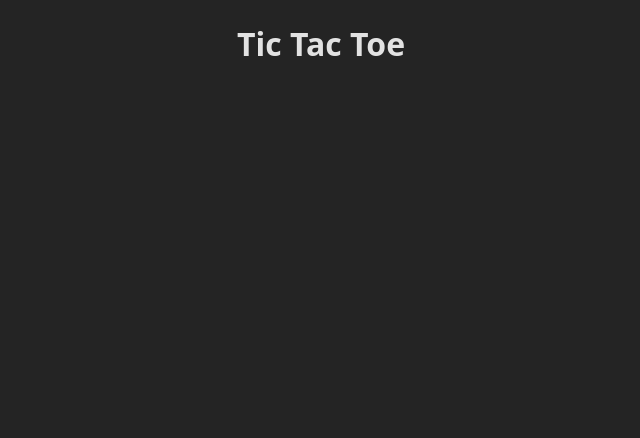
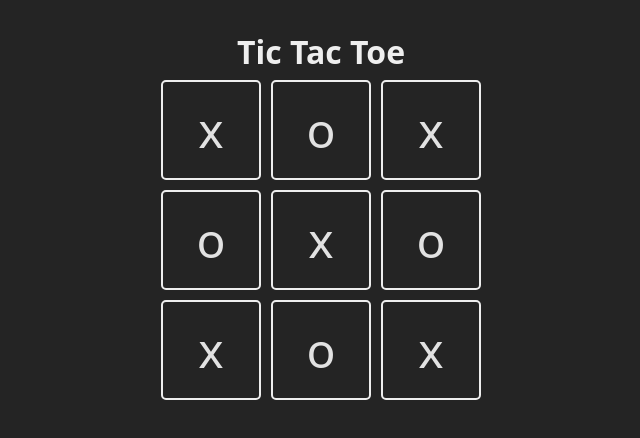
Before and after one commit to DeathbatO13/Tic-Tac-Toe-con-React, a React (Vite) app: page / in a window 1280 px wide. Shown: the top 438 px of the page, without its empty margins (319-959 px from the left). Built offline with nearby package versions, Linux system fonts and the light colour scheme.

Commit message:
Board Drawn

```diff
--- a/src/App.jsx
+++ b/src/App.jsx
@@ -1,13 +1,37 @@
-import { useState } from 'react'
-import reactLogo from './assets/react.svg'
-import viteLogo from '/vite.svg'
-import './App.css'
+import React, { useState } from 'react'
+
+const TURNS = {
+  X: 'x',
+  O: 'o'
+}
+
+const Square = ({ children, updateBoard, index }) => {
+  return (
+    <div key={index} className="square">
+      {children}
+    </div>
+  )
+}
 
 function App() {
-  const [count, setCount] = useState(0)
+
+  const [board, setBoard] = useState(['x', 'o', 'x', 'o', 'x', 'o', 'x', 'o', 'x'])
 
   return (
-    <h1>Tic Tac Toe</h1>
+    <main className='board'>
+      <h1>Tic Tac Toe</h1>
+      <section className="game">
+        {
+          board.map((_, index) => {
+            return (
+              <Square key={index} index={index}>
+                {board[index]}
+              </Square>
+            )
+          })
+        }
+      </section>
+    </main>
   )
 }
 
```
